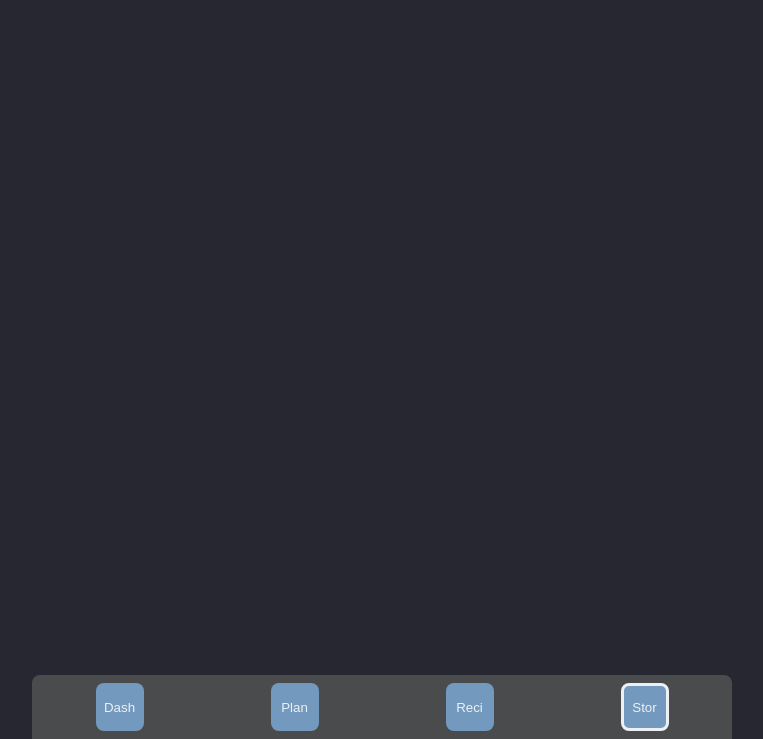
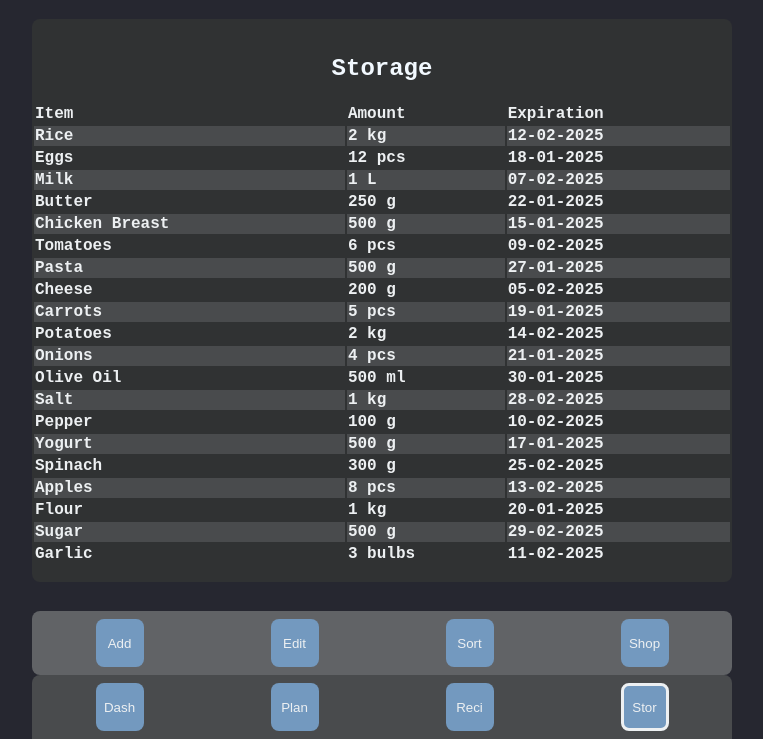
Before and after one commit to zhaky/FoodPlanner, a plain HTML site: page storage.htm in a window 1280 px wide. Shown: the part 61-800 px from the top of the page, without its empty margins (258-1021 px from the left). Drawn offline with Linux system fonts and the light colour scheme.

Commit message:
Added content to storage and plan, as well as added additional buttom padding to main, to ensure space for sub-menus

```diff
--- a/storage.htm
+++ b/storage.htm
@@ -12,7 +12,127 @@
 
     <h1 class="title">storage</h1>
 
-    <main></main>
+    <main>
+        <div class="frame level1">
+            <h2 class="title">Storage</h2>
+            <table class="storage-table">
+                <tr>
+                    <th>Item</th>
+                    <th>Amount</th>
+                    <th>Expiration</th>
+                </tr>
+                <tr>
+                    <th>Rice</th>
+                    <th>2 kg</th>
+                    <th>12-02-2025</th>
+                </tr>
+                <tr>
+                    <th>Eggs</th>
+                    <th>12 pcs</th>
+                    <th>18-01-2025</th>
+                </tr>
+                <tr>
+                    <th>Milk</th>
+                    <th>1 L</th>
+                    <th>07-02-2025</th>
+                </tr>
+                <tr>
+                    <th>Butter</th>
+                    <th>250 g</th>
+                    <th>22-01-2025</th>
+                </tr>
+                <tr>
+                    <th>Chicken Breast</th>
+                    <th>500 g</th>
+                    <th>15-01-2025</th>
+                </tr>
+                <tr>
+                    <th>Tomatoes</th>
+                    <th>6 pcs</th>
+                    <th>09-02-2025</th>
+                </tr>
+                <tr>
+                    <th>Pasta</th>
+                    <th>500 g</th>
+                    <th>27-01-2025</th>
+                </tr>
+                <tr>
+                    <th>Cheese</th>
+                    <th>200 g</th>
+                    <th>05-02-2025</th>
+                </tr>
+                <tr>
+                    <th>Carrots</th>
+                    <th>5 pcs</th>
+                    <th>19-01-2025</th>
+                </tr>
+                <tr>
+                    <th>Potatoes</th>
+                    <th>2 kg</th>
+                    <th>14-02-2025</th>
+                </tr>
+                <tr>
+                    <th>Onions</th>
+                    <th>4 pcs</th>
+                    <th>21-01-2025</th>
+                </tr>
+                <tr>
+                    <th>Olive Oil</th>
+                    <th>500 ml</th>
+                    <th>30-01-2025</th>
+                </tr>
+                <tr>
+                    <th>Salt</th>
+                    <th>1 kg</th>
+                    <th>28-02-2025</th>
+                </tr>
+                <tr>
+                    <th>Pepper</th>
+                    <th>100 g</th>
+                    <th>10-02-2025</th>
+                </tr>
+                <tr>
+                    <th>Yogurt</th>
+                    <th>500 g</th>
+                    <th>17-01-2025</th>
+                </tr>
+                <tr>
+                    <th>Spinach</th>
+                    <th>300 g</th>
+                    <th>25-02-2025</th>
+                </tr>
+                <tr>
+                    <th>Apples</th>
+                    <th>8 pcs</th>
+                    <th>13-02-2025</th>
+                </tr>
+                <tr>
+                    <th>Flour</th>
+                    <th>1 kg</th>
+                    <th>20-01-2025</th>
+                </tr>
+                <tr>
+                    <th>Sugar</th>
+                    <th>500 g</th>
+                    <th>29-02-2025</th>
+                </tr>
+                <tr>
+                    <th>Garlic</th>
+                    <th>3 bulbs</th>
+                    <th>11-02-2025</th>
+                </tr>
+            </table>
+
+        </div>
+
+        </main>
+
+        <div class="sub-menu level3">
+            <button class="button button-menu">Add</button>
+            <button class="button button-menu">Edit</button>
+        <button class="button button-menu">Sort</button>
+        <button class="button button-menu">Shop</button>
+    </div>
 
     <footer class="level2">
 
--- a/style.css
+++ b/style.css
@@ -33,7 +33,7 @@ main {
     display: flex wrap;
     flex-flow: column;
     overflow-y: auto;
-    padding-bottom: 5rem;
+    padding-bottom: 8rem;
     border-radius: .5rem;
     width: 100%;
 }
@@ -101,7 +101,7 @@ table {
 
 th, td {
     text-align: left;
-    width: 50%;
+    width: 3fr;
 }
 
 tr:nth-child(even) {
```
Also changed, not shown: plan.htm (+62 -1 lines).
